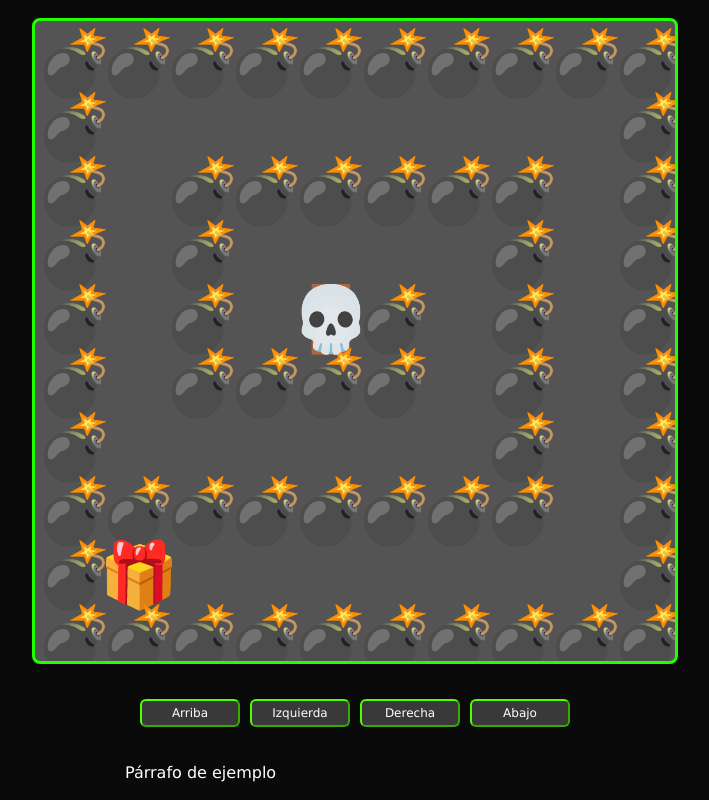
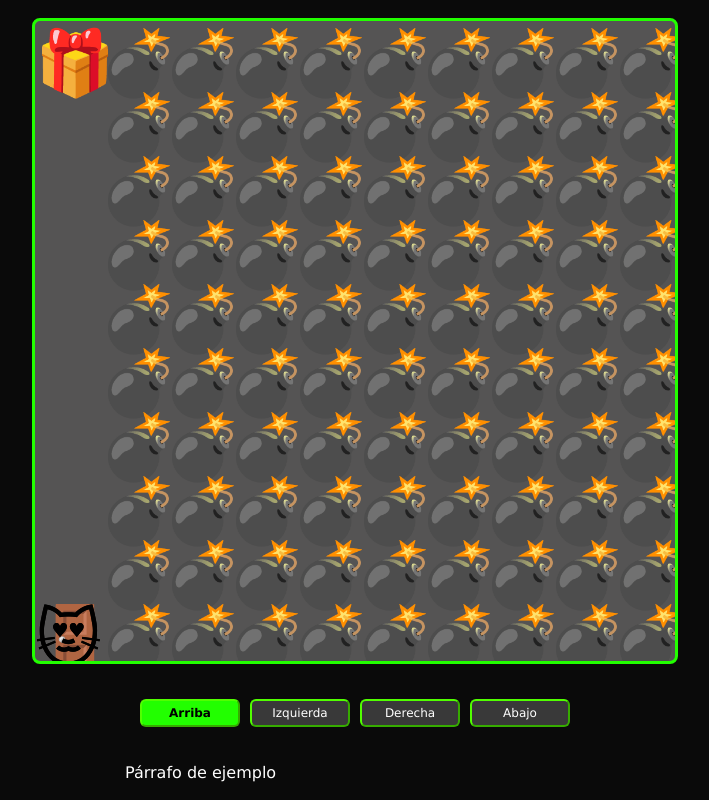
Before and after one commit to zerialDott/videoGame, a plain HTML site: page index.html in a window 1280 px wide. Shown: the whole page, without its empty margins (285-994 px from the left). Drawn offline with Linux system fonts and the light colour scheme.

Commit message:
finished to reset

```diff
--- a/game.js
+++ b/game.js
@@ -12,6 +12,8 @@ let playerPosition = {x:undefined,y:undefined}
 let giftPostion = {x:undefined, y:undefined}
 let enemyPosition = []
 
+let level = 0
+let lives = 3
 
 window.addEventListener('resize',handleGame)
 window.addEventListener('load',handleGame)
@@ -24,6 +26,10 @@ function reSize() {
 
     canvas.width = canvas.height = setCanvasSize
     canvasSize = setCanvasSize
+    if (playerPosition.x !==undefined && playerPosition.y !== undefined) {
+        playerPosition.x = Math.floor((elementSize * Math.floor(playerPosition.x / elementSize)))
+        playerPosition.y = Math.floor((elementSize * Math.floor(playerPosition.y / elementSize)))
+    }
 }
 function handleGame() {
     reSize()
@@ -33,7 +39,12 @@ function startGame() {
     elementSize = Math.floor((canvasSize/10))
     // ctx.clearRect(0, 0, canvas.width, canvas.height);
     // ctx.textAling='end'
-    const generalMap = maps[3]
+    const generalMap = maps[level]
+
+    if (!generalMap) {
+        finish()
+        return
+    }
     const separatedMap = generalMap.trim().split('\n')
     const mapRows = separatedMap.map(a=> a.trim().split(''))
     ctx.textAlign = 'start'
@@ -194,13 +205,43 @@ function moveDown() {
 
 }
 function movePlayer() {
-    const colisionX = playerPosition.x == giftPostion.x
-    const colisionY = playerPosition.y == giftPostion.y
-    const giftColision = colisionX && colisionY
+// Condicional de la posición para poder ganar
+    const collisionX = playerPosition.x == giftPostion.x
+    const collisionY = playerPosition.y == giftPostion.y
+    const giftCollision = collisionX && collisionY
 
-    if (giftColision) {
-        console.log('Level Up');
+    if (giftCollision) {
+        levelUp()
     }
+// Validación de collision contra las bombas
+
+    const enemyCollision = enemyPosition.find(enemy=>{
+        const setColX = enemy.x == playerPosition.x
+        const setColY =enemy.y == playerPosition.y
+        return setColX && setColY;
+    })
+    if (enemyCollision) {
+        levelFail()
+    }
+    // Render del jugador :)
     ctx.fillText(emojis['PLAYER'],playerPosition.x,playerPosition.y)
 
 }
+function levelUp() {
+    console.log('level Up');
+    level ++;
+    startGame()
+}
+function levelFail() {
+    lives --
+    if (lives <= 0) {
+        level = 0
+        lives = 3
+    }
+    playerPosition.x = undefined
+    playerPosition.y = undefined
+    startGame()
+}
+function finish() {
+    console.log('Ganaste el juego');
+}
--- a/maps.js
+++ b/maps.js
@@ -2,13 +2,15 @@
 * Reglas:
 * El final de cada nivel debe ser el inicio del siguiente
 */
+
 
 const emojis = {
     '-': ' ',
     'O': '🚪',
     'X': '💣',
     'I': '🎁',
-    'PLAYER': '💀',
+    'L': '🤬',
+    'PLAYER': '😻',
     'BOMB_COLLISION': '🔥',
     'GAME_OVER': '👎',
     'WIN': '🏆',
@@ -52,6 +54,30 @@ maps.push(`
     XXXXXXXXXX
 `);
 maps.push(`
+    O--------X
+    XXXXXXXX-X
+    X--------X
+    X-XXXXXXXX
+    X-XXXXXXXX
+    X-XXXXXXXX
+    X--------X
+    XXXXXXXX-X
+    XI-------X
+    XXXXXXXXXX
+    `);
+    maps.push(`
+    XXXXXXXXXX
+    X-----XXXX
+    X-XXXXXX-X
+    X-XX---XXX
+    X-XXIX---X
+    X-XXXXXX-X
+    XX----XX-X
+    X--XX-XX-X
+    XO-XX----X
+    XXXXXXXXXX
+    `);
+    maps.push(`
     XXXXXXXXXX
     X--------X
     X-XXXXXX-X
--- a/styles.css
+++ b/styles.css
@@ -41,10 +41,13 @@ button {
   padding: 5px 20px;
   width: 100px;
 }
-#up{
+
+#Up{
   background-color: #22ff00;
   color: black;
+  font-weight: 600;
 }
+
 button:not(:last-child) {
   margin-right: 10px;
 }
```
